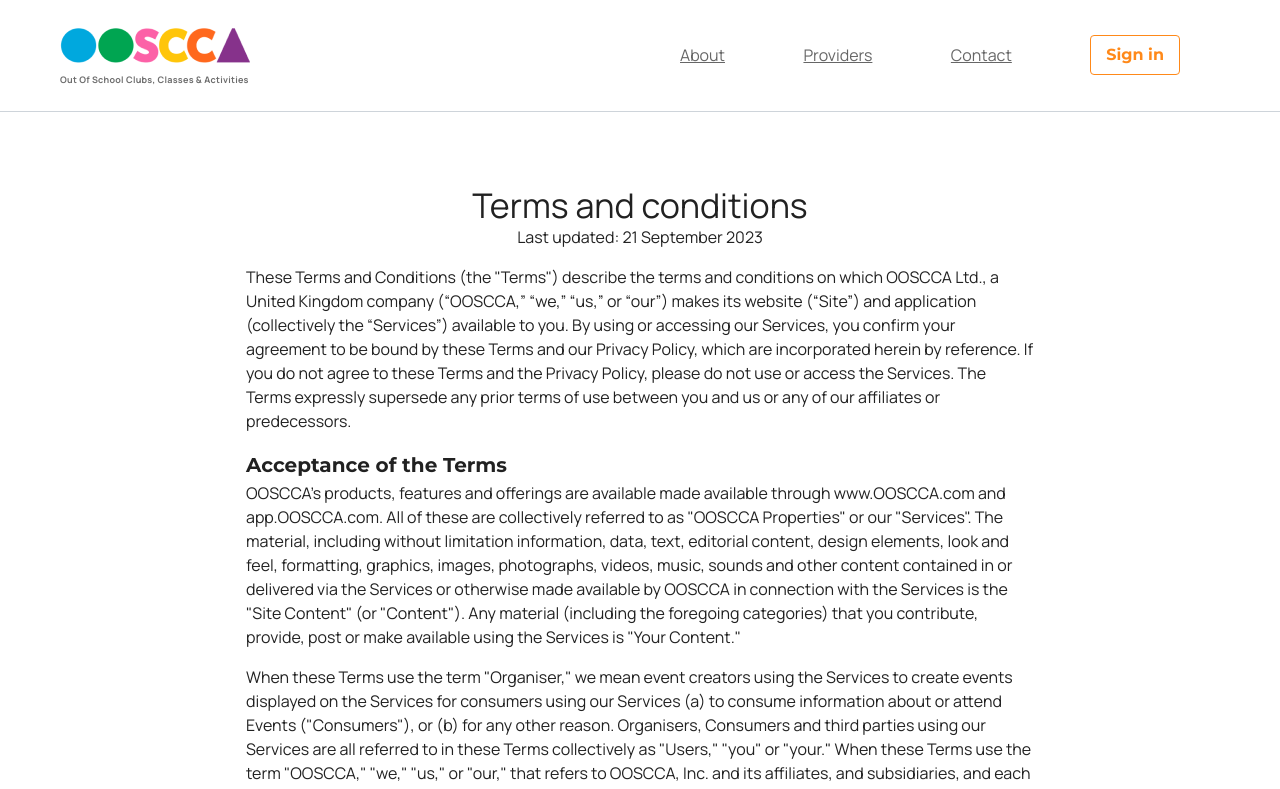
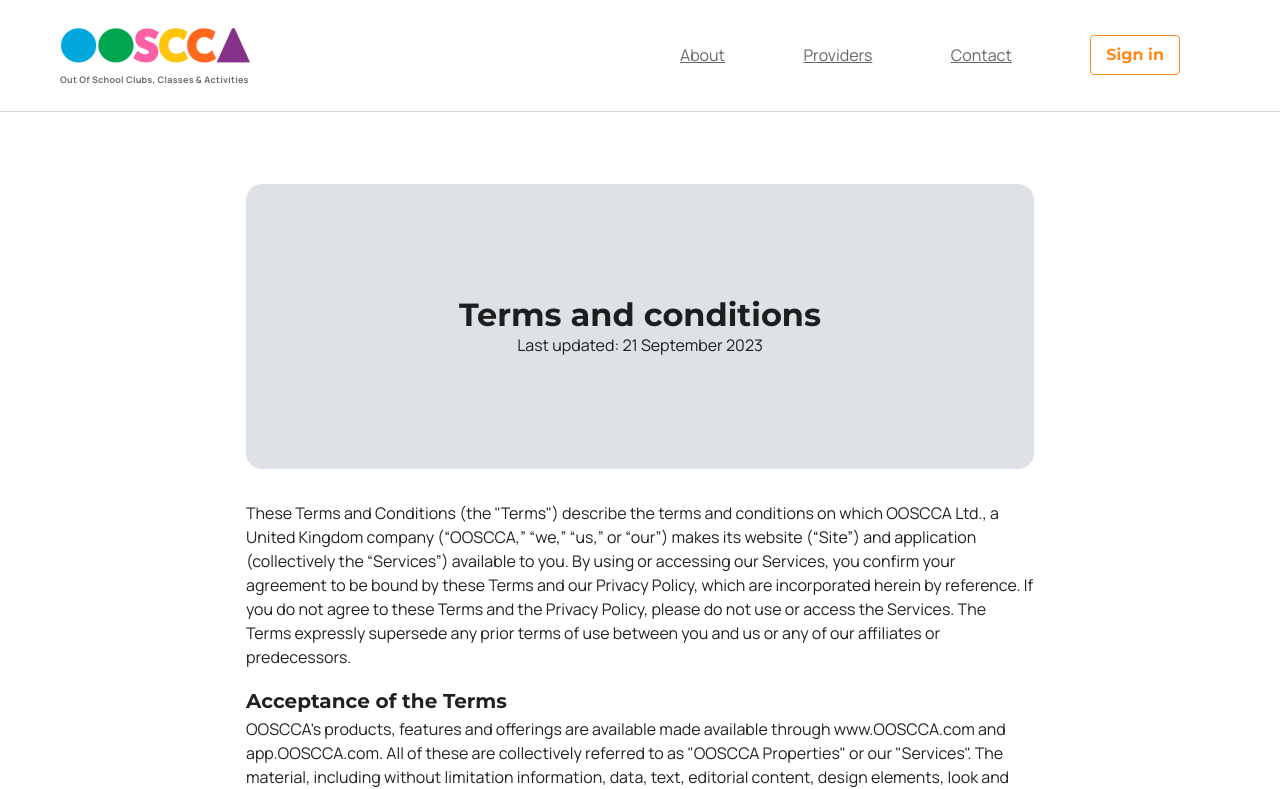
Before and after one commit to digital-brother/ooscca-fe, a Next.js app: page /terms in a window 1280 px wide. Shown: the top 789 px of the page. Built offline with nearby package versions, Linux system fonts and the light colour scheme.

Commit message:
add grey border

```diff
--- a/src/app/terms/page.js
+++ b/src/app/terms/page.js
@@ -16,8 +16,13 @@ export default function TermsAndConditionsPage() {
         mt: theme.spacing(5),
         mb: theme.spacing(5),
       }}>
-        <Box sx={{ textAlign: 'center', mb: theme.spacing(2) }}>
-          <Typography variant="h4">
+        <Box sx={{ backgroundColor: theme.palette.grey[200],
+          textAlign: 'center',
+          mb: theme.spacing(4),
+          p: theme.spacing(14),
+          borderRadius: theme.shape.borderRadius
+         }}>
+          <Typography variant="h3">
             Terms and conditions
           </Typography>
           <Typography variant="body1">
```
